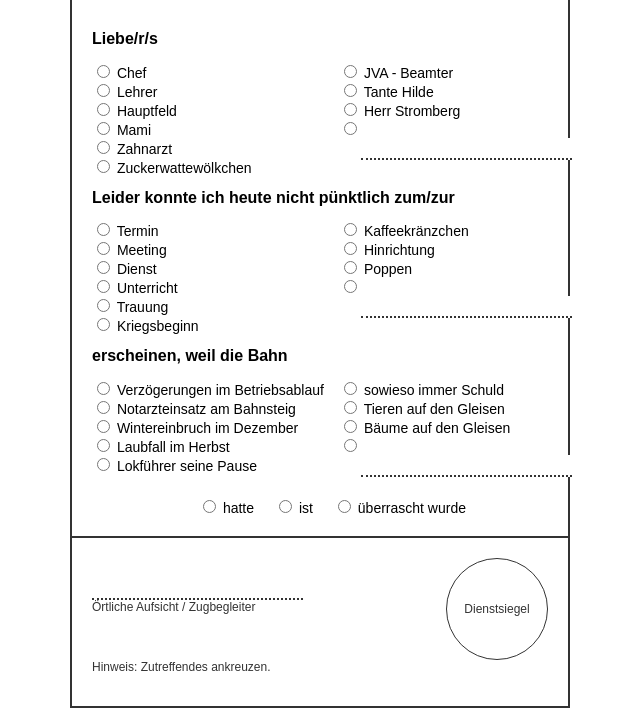
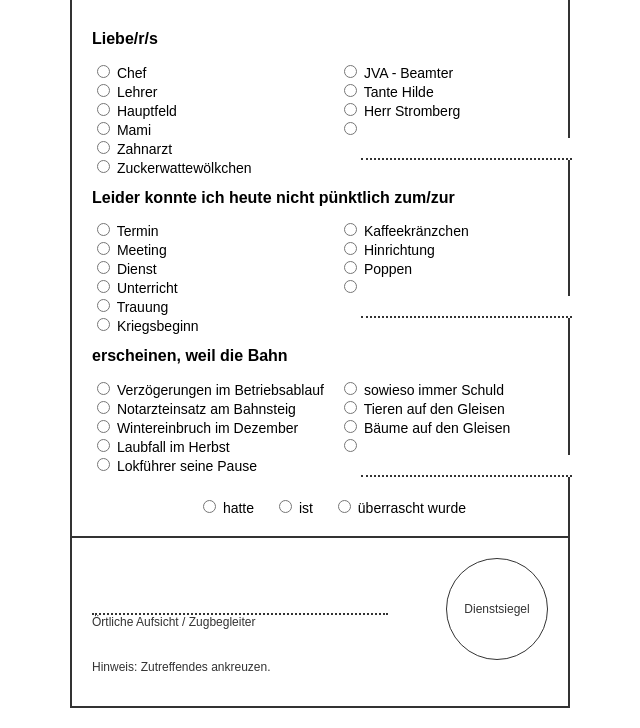
Before and after one commit to rodneyrehm/das-bahn, a plain HTML site: page index.html in a window 1280 px wide. Shown: the part 102-830 px from the top of the page, without its empty margins (320-960 px from the left). Drawn offline with Linux system fonts and the light colour scheme.

Commit message:
handwriting font for signature field

```diff
--- a/index.html
+++ b/index.html
@@ -4,6 +4,7 @@
 	<meta charset="utf-8" />
 	<title>Das Bahn</title>
 	<link rel="stylesheet" href="style.css">
+	<link href='http://fonts.googleapis.com/css?family=Nothing+You+Could+Do' rel='stylesheet' type='text/css'>
 </head>
 <body>
 
--- a/style.css
+++ b/style.css
@@ -114,6 +114,9 @@
 }
 #aufsicht input {
   display: block;
+
+  font-family: 'Nothing You Could Do', cursive;
+  font-size: 25px;
 }
 
 /*
```
